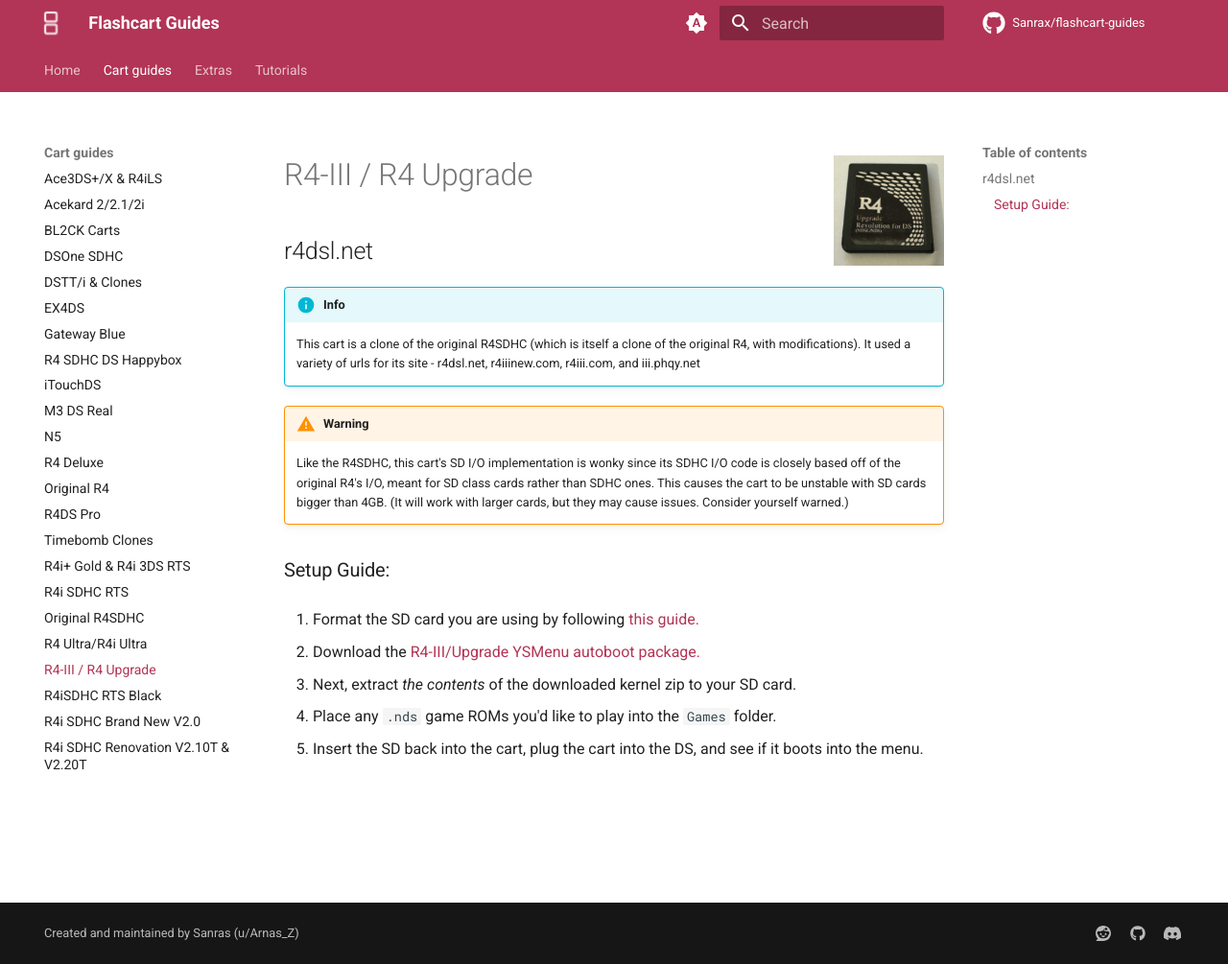
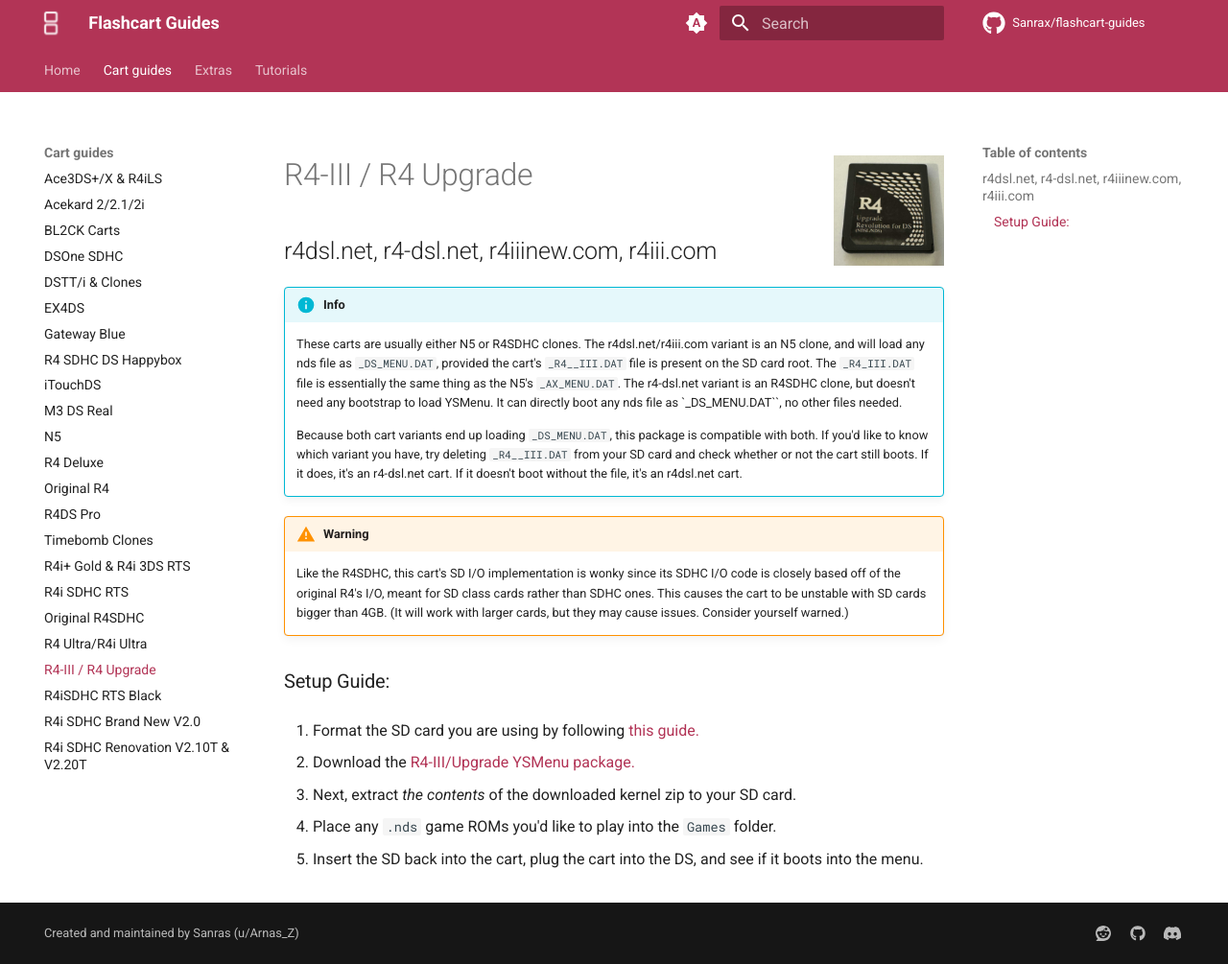
Before and after one commit to Sanrax/flashcart-guides, an MkDocs documentation site: the page built from docs/cart-guides/r4upgrade.md, in a window 1280 px wide and 1005 px high. Shown: the whole window at 96% size. Built offline with MkDocs 1.6.1 and Material for MkDocs 9.7.7, drawn with Linux system fonts in a browser that asks for light colours; comment, search, counter and statistics services are not loaded.

Commit message:
Update R4-III/Upgrade YSMenu Package

```diff
--- a/docs/cart-guides/r4upgrade.md
+++ b/docs/cart-guides/r4upgrade.md
@@ -4,11 +4,13 @@
 
 ![R4 Upgrade](../images/r4upgrade.jpg){ align=right width="115"}
 # R4-III / R4 Upgrade
-## r4dsl.net
+## r4dsl.net, r4-dsl.net, r4iiinew.com, r4iii.com
 
 !!! info
 
-    This cart is a clone of the original R4SDHC (which is itself a clone of the original R4, with modifications). It used a variety of urls for its site - r4dsl.net, r4iiinew.com, r4iii.com, and iii.phqy.net
+    These carts are usually either N5 or R4SDHC clones. The r4dsl.net/r4iii.com variant is an N5 clone, and will load any nds file as `_DS_MENU.DAT`, provided the cart's `_R4__III.DAT` file is present on the SD card root. The `_R4_III.DAT` file is essentially the same thing as the N5's `_AX_MENU.DAT`. The r4-dsl.net variant is an R4SDHC clone, but doesn't need any bootstrap to load YSMenu. It can directly boot any nds file as `_DS_MENU.DAT``, no other files needed.
+
+    Because both cart variants end up loading `_DS_MENU.DAT`, this package is compatible with both. If you'd like to know which variant you have, try deleting `_R4__III.DAT` from your SD card and check whether or not the cart still boots. If it does, it's an r4-dsl.net cart. If it doesn't boot without the file, it's an r4dsl.net cart.
 
 !!! warning
 
@@ -18,8 +20,7 @@
 
 1. Format the SD card you are using by following [this guide.](https://wiki.hacks.guide/wiki/Formatting_an_SD_card)
 
-1. Download the [R4-III/Upgrade YSMenu autoboot package.](https://github.com/Sanrax/YSMenu-Custom-Packages/releases/download/v7.06/R4-III_YSMenu_7.06.zip
-)
+1. Download the [R4-III/Upgrade YSMenu package.](https://github.com/Sanrax/YSMenu-Custom-Packages/releases/download/v7.06/R4-III_Upgrade_YSMenu_7.06.zip)
 
 1. Next, extract *the contents* of the downloaded kernel zip to your SD card.
 
```
